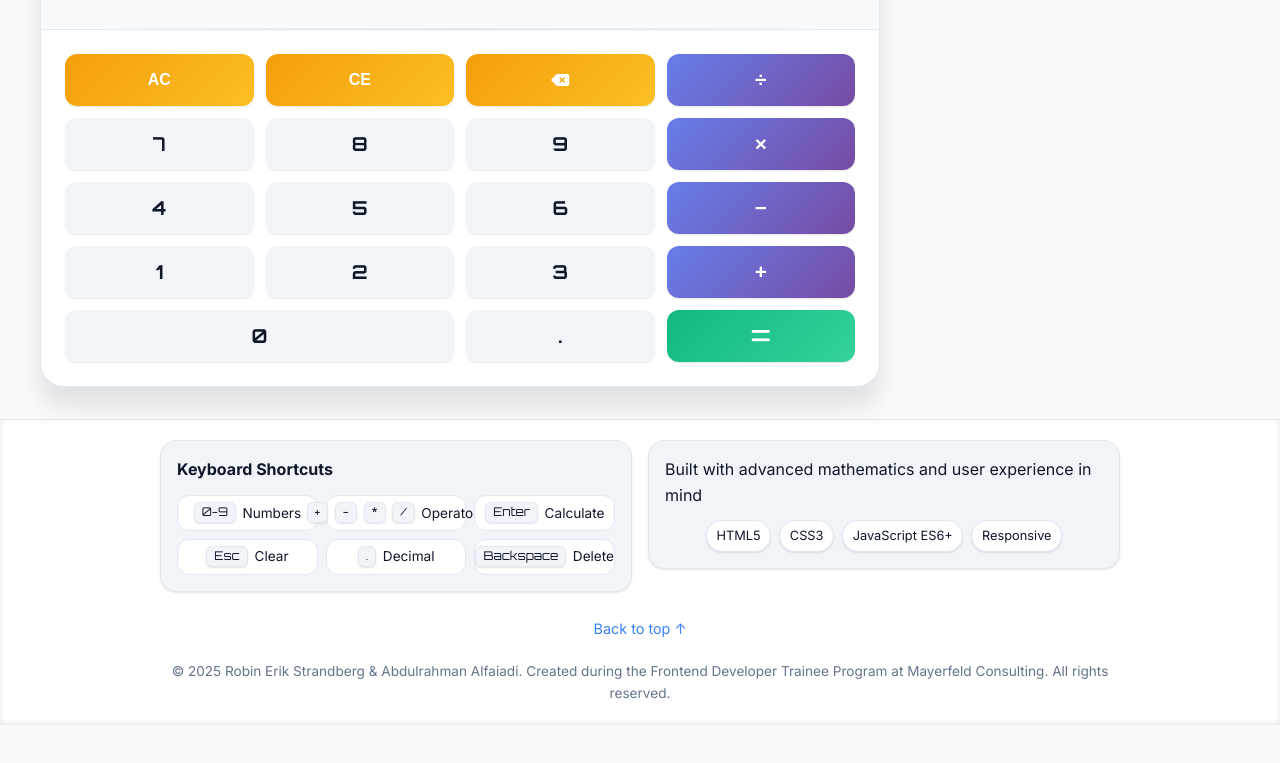
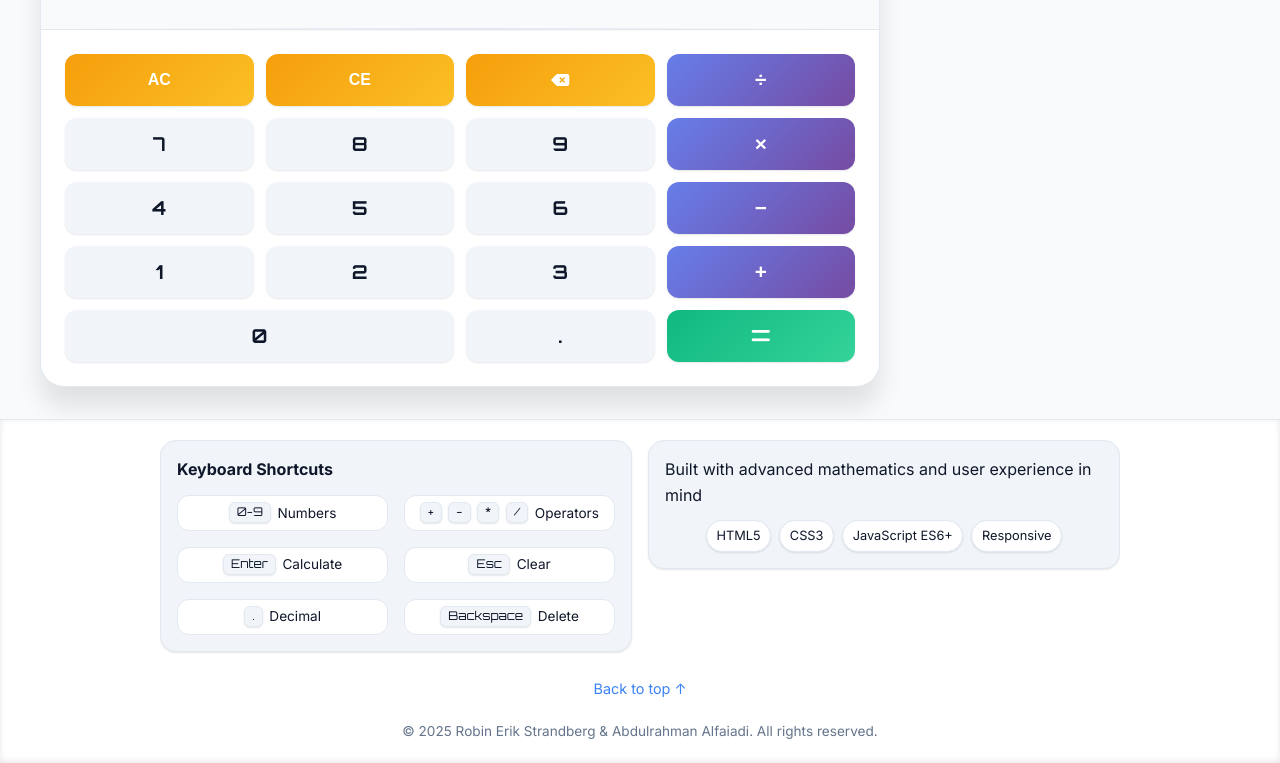
Before and after one commit to roerstrand/js-assignment-3-mayer, a plain HTML site: page index.html in a window 1280 px wide. Shown: the part 414-1177 px from the top of the page. Before the commit the page ends 1139 px from the top, so only its background shows below. Drawn offline with Linux system fonts and the light colour scheme.

Commit message:
Fix minor things handleOperator, css and copyright.

```diff
--- a/index.html
+++ b/index.html
@@ -209,9 +209,7 @@
 
                 <p class="back-to-top"><a href="#top">Back to top ↑</a></p>
                 <p class="legal">
-                    © 2025 Robin Erik Strandberg &amp; Abdulrahman Alfaiadi. Created during the Frontend Developer
-                    Trainee Program at
-                    Mayerfeld Consulting. All rights reserved.
+                    © 2025 Robin Erik Strandberg &amp; Abdulrahman Alfaiadi. All rights reserved.
                 </p>
             </div>
         </footer>
--- a/script.js
+++ b/script.js
@@ -237,8 +237,16 @@ function getOperatorSymbol(op) {
 
 function handleOperator(nextOperator) {
     const inputValue = parseFloat(calculatorState.displayValue);
+    setStatus('processing', 'Processing...');
 
-    setStatus('processing', 'Processing...');
+    // ✅ If user is switching operators before entering the next number,
+    // just replace the operator and update the expression display.
+    if (calculatorState.awaitingOperand && calculatorState.firstOperand !== null) {
+        calculatorState.operator = nextOperator;
+        updateExpressionDisplay();
+        setTimeout(() => setStatus('ready', 'Ready'), 300);
+        return;
+    }
 
     if (calculatorState.firstOperand === null) {
         calculatorState.firstOperand = inputValue;
@@ -249,8 +257,10 @@ function handleOperator(nextOperator) {
         calculatorState.displayValue = String(newValue);
         calculatorState.firstOperand = newValue;
 
-        // Add to history
-        addToHistory(`${formatNumber(currentValue)} ${getOperatorSymbol(calculatorState.operator)} ${formatNumber(inputValue)} = ${formatNumber(newValue)}`);
+        addToHistory(
+            `${formatNumber(currentValue)} ${getOperatorSymbol(calculatorState.operator)} ` +
+            `${formatNumber(inputValue)} = ${formatNumber(newValue)}`
+        );
     }
 
     calculatorState.awaitingOperand = true;
--- a/style.css
+++ b/style.css
@@ -765,6 +765,7 @@ body {
     display: grid;
     gap: 1rem;
     text-align: center;
+    overflow: hidden;
 }
 
 /* Two tidy cards */
@@ -786,8 +787,8 @@ body {
 /* Pill-like shortcut items */
 .shortcut-grid {
     display: grid;
-    grid-template-columns: repeat(auto-fit, minmax(8rem, 1fr));
-    gap: 0.5rem;
+    grid-template-columns: repeat(auto-fit, minmax(12rem, 1fr));
+    gap: 1rem;
     font-size: 0.85rem;
 }
 
@@ -801,6 +802,9 @@ body {
     background: var(--bg-secondary);
     border: 1px solid var(--border-color);
     border-radius: var(--border-radius-md);
+    flex-wrap: wrap;
+    overflow-wrap: anywhere;
+    min-width: 0;
 }
 
 kbd {
@@ -812,6 +816,7 @@ kbd {
     font-family: 'Orbitron', monospace;
     border: 1px solid var(--border-color);
     box-shadow: var(--shadow-sm);
+    white-space: nowrap;
 }
 
 /* Tech badges row */
```
